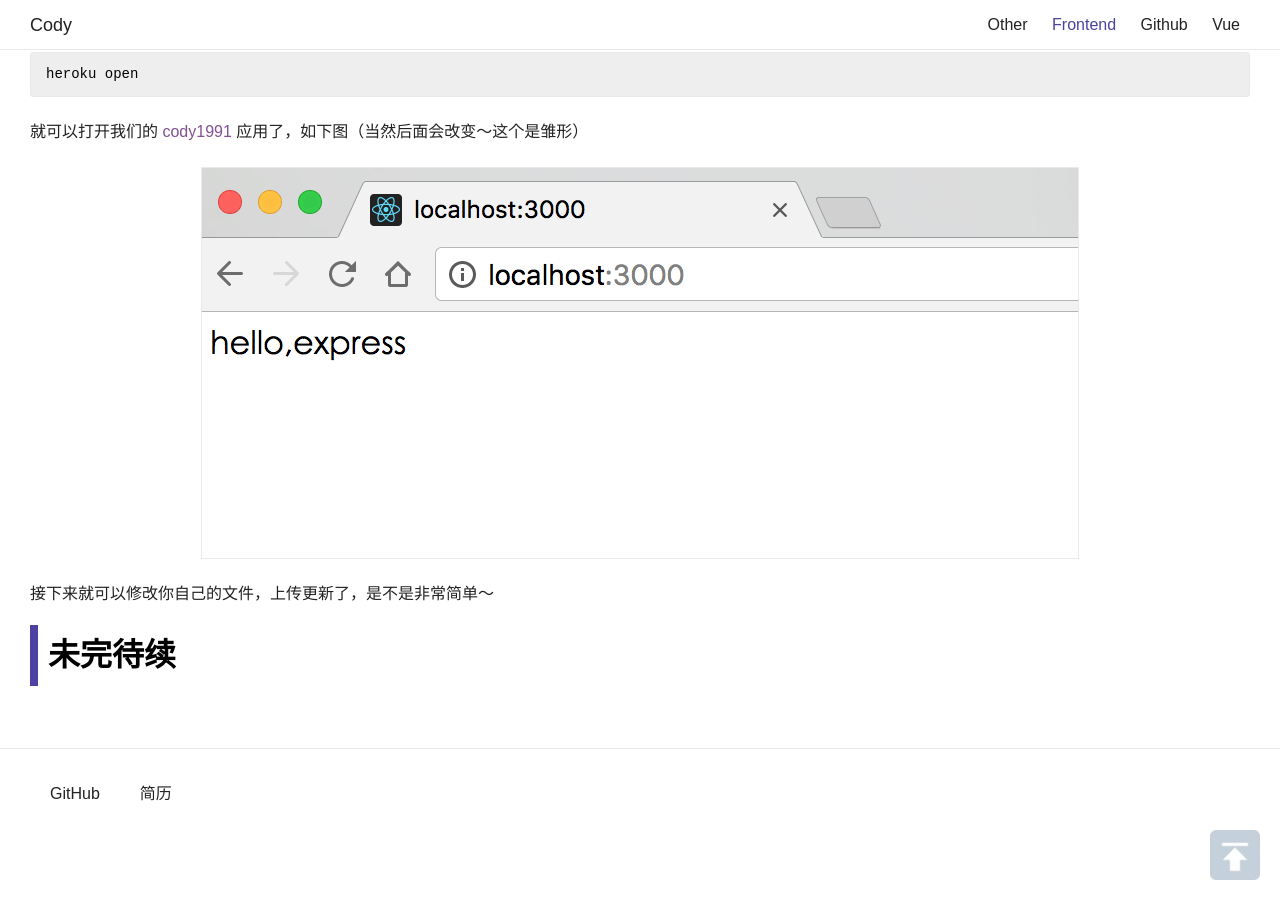
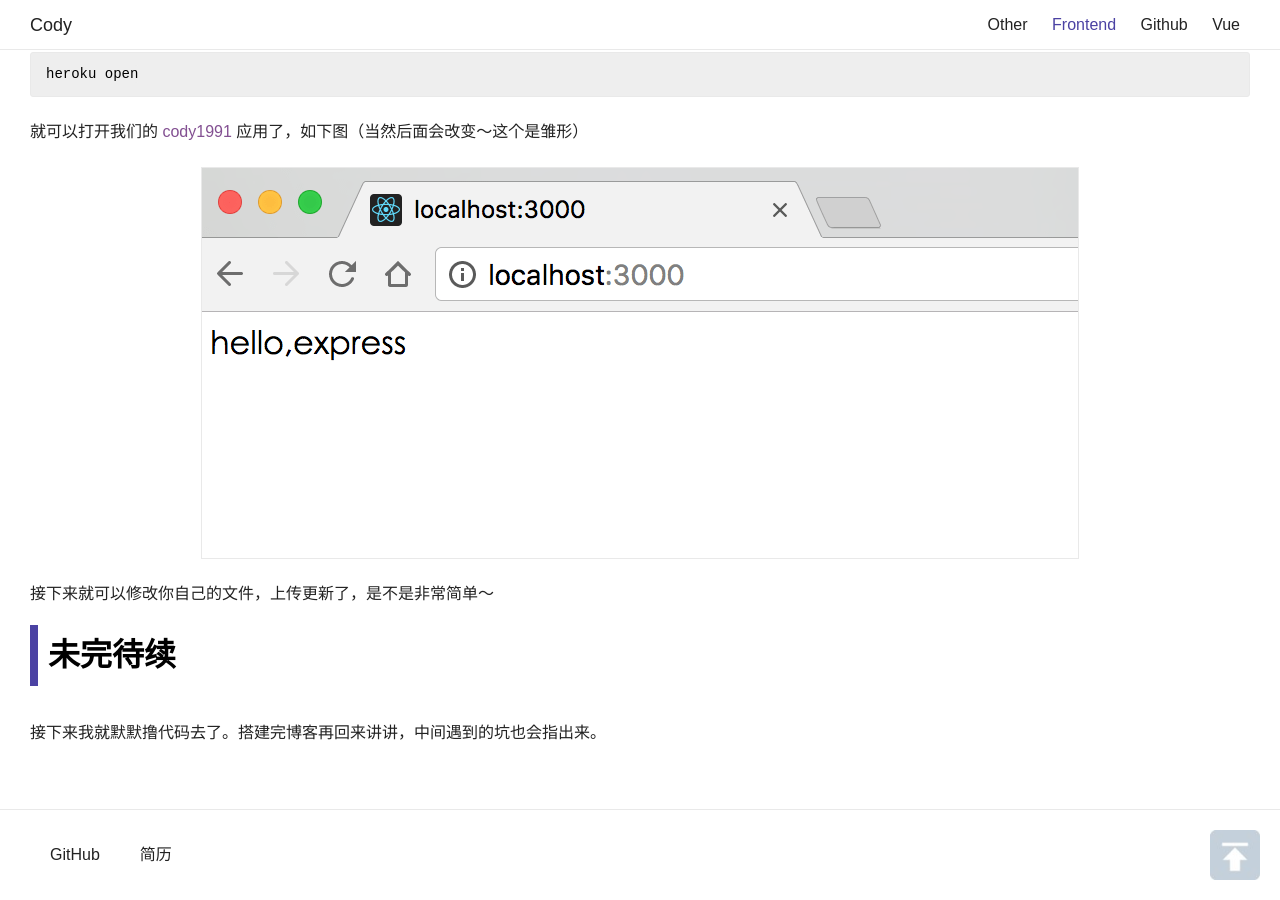
Before and after one commit to cody1991/cody1991.github.io, a Jekyll site: the page built from _posts/2016-12-05-build-online-blog-with-express-heroku-mlab.md, in a window 1280 px wide and 900 px high, scrolled down 3352 px. Built offline with Jekyll 4.4.1, drawn with Linux system fonts in a browser that asks for light colours; nearby versions of some CDN libraries; comment, search, counter and statistics services are not loaded.

Commit message:
update new blog

```diff
--- a/_posts/2016-12-05-build-online-blog-with-express-heroku-mlab.md
+++ b/_posts/2016-12-05-build-online-blog-with-express-heroku-mlab.md
@@ -75,3 +75,5 @@ Procfile 这个文件是 Heroku 应用必须要的
 接下来就可以修改你自己的文件，上传更新了，是不是非常简单～
 
 # 未完待续
+
+接下来我就默默撸代码去了。搭建完博客再回来讲讲，中间遇到的坑也会指出来。
```
